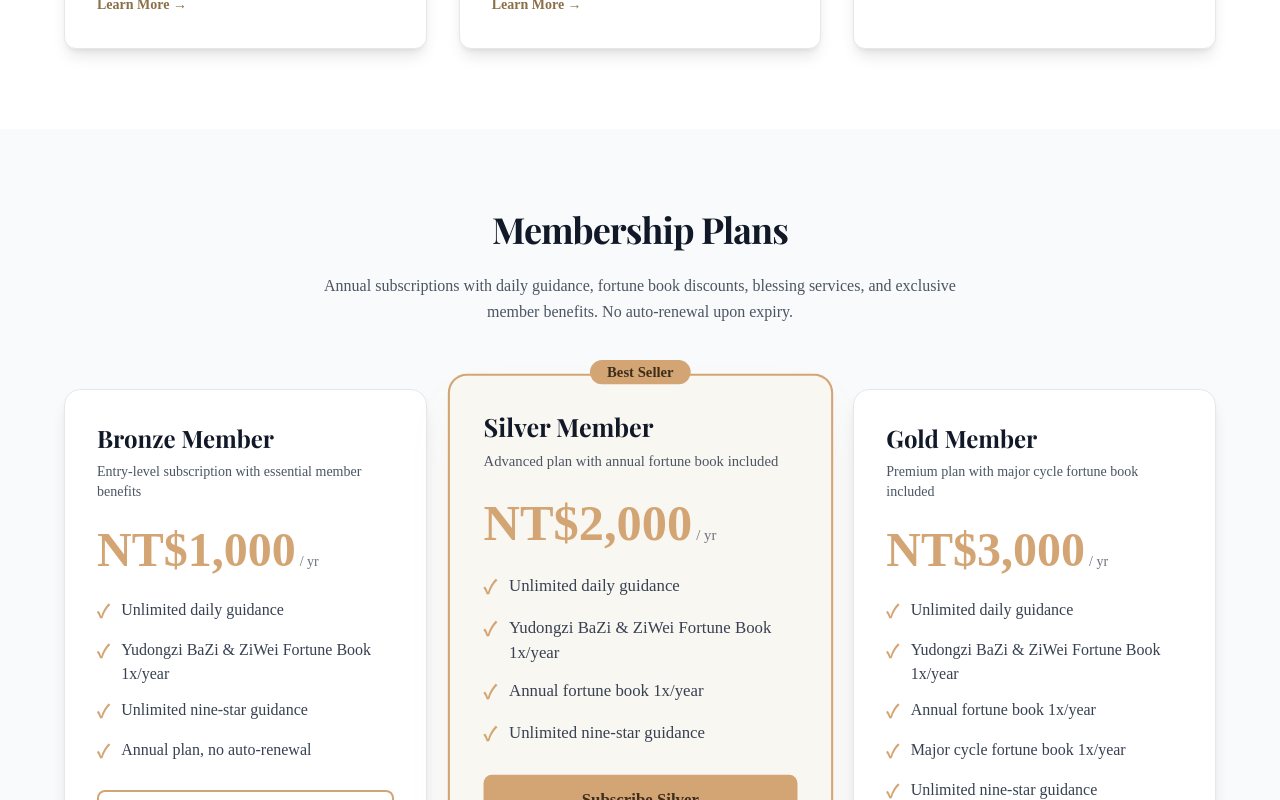
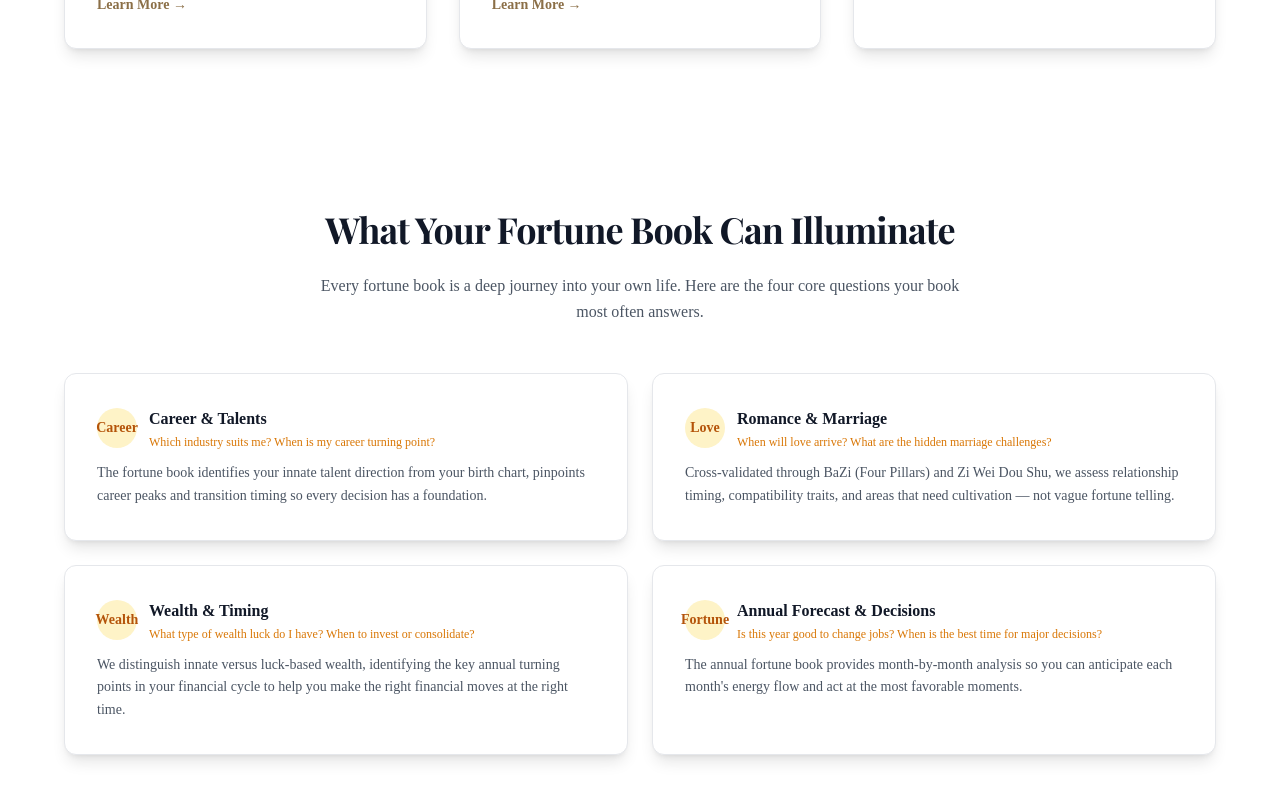
Before and after one commit to adam4taiwan/MyWeb, a Next.js app: page /en in a window 1280 px wide. Shown: the part 1400-2200 px from the top of the page. Built offline with nearby package versions, Linux system fonts and the light colour scheme; no server answers.

Commit message:
feat: move PricingSection to bottom of homepage
Co-Authored-By: Claude Sonnet 4.6 <noreply@anthropic.com>

```diff
--- a/app/[locale]/page.tsx
+++ b/app/[locale]/page.tsx
@@ -34,9 +34,9 @@ export default function Home() {
       <main className="flex-grow">
         <HeroSection showSubscribeNudge={isAuthenticated && isSubscribed === false} />
         <FeaturesSection />
-        <PricingSection />
         <TestimonialsSection />
         <FAQSection />
+        <PricingSection />
         <FinalCTASection />
       </main>
 
```
